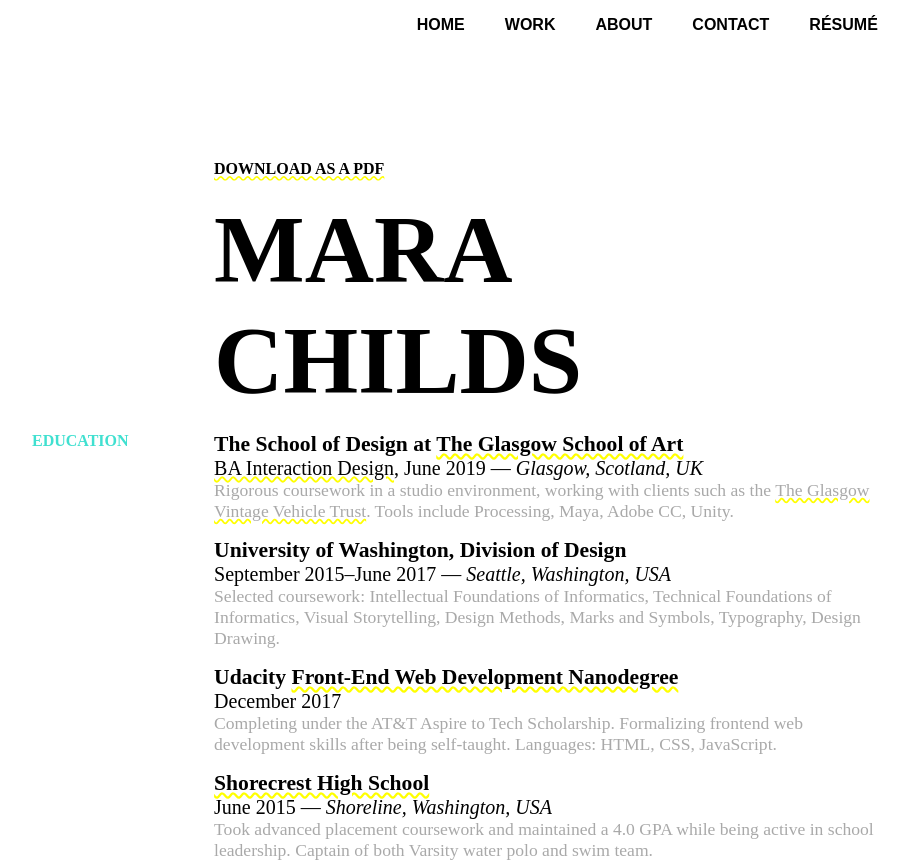
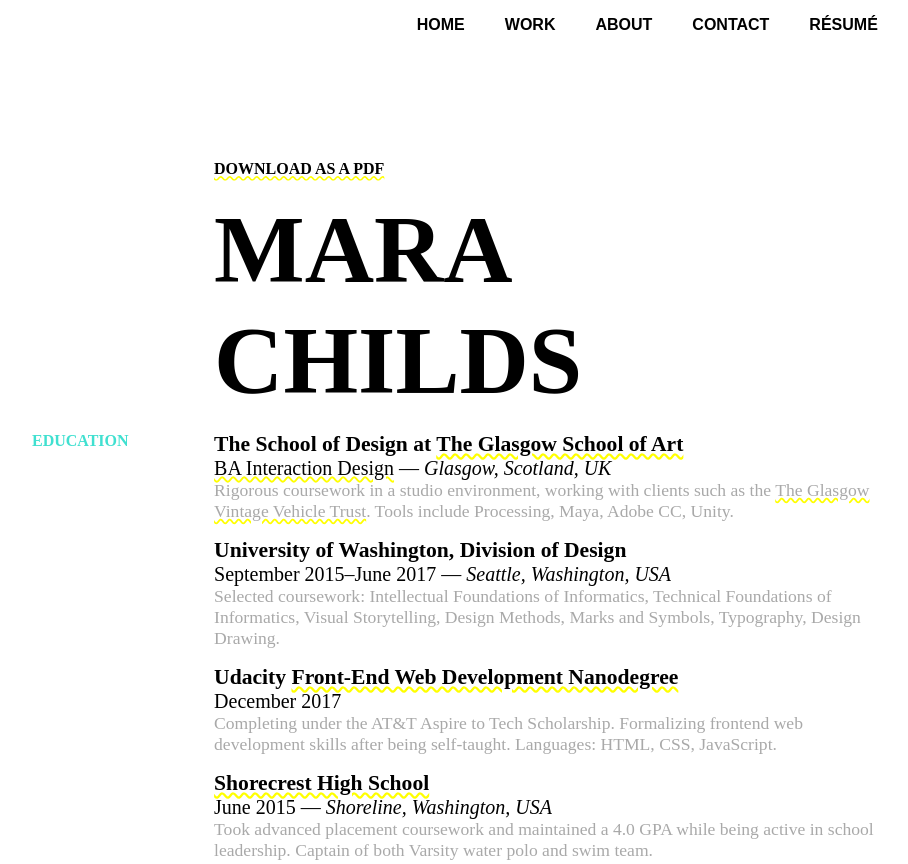
Before and after one commit to marachilds/marachilds.github.io, a plain HTML site: page resume.html in a window 1280 px wide. Shown: the top 864 px of the page, without its empty margins (255-1163 px from the left). Drawn offline with Linux system fonts and the light colour scheme; a web font is replaced by a local one.

Commit message:
date change

```diff
--- a/resume.html
+++ b/resume.html
@@ -80,7 +80,7 @@
                     </div>
                     <div class="col-8">
                         <h4>The School of Design at <a  href="http://www.gsa.ac.uk/" target="_blank">The Glasgow School of Art</a></h4>
-                        <h6><a  href="http://www.gsa.ac.uk/study/undergraduate-degrees/interaction-design/" target="_blank">BA Interaction Design</a>, June 2019 — <em>Glasgow, Scotland, UK</em></h6>
+                        <h6><a  href="http://www.gsa.ac.uk/study/undergraduate-degrees/interaction-design/" target="_blank">BA Interaction Design</a> — <em>Glasgow, Scotland, UK</em></h6>
                         <p class="grey">Rigorous coursework in a studio environment, working with clients such as the <a href="http://gvvt.org/" target="_blank">The Glasgow Vintage Vehicle Trust</a>. Tools include Processing, Maya, Adobe CC, Unity.</p>
                     </div>
                 </div>
```
